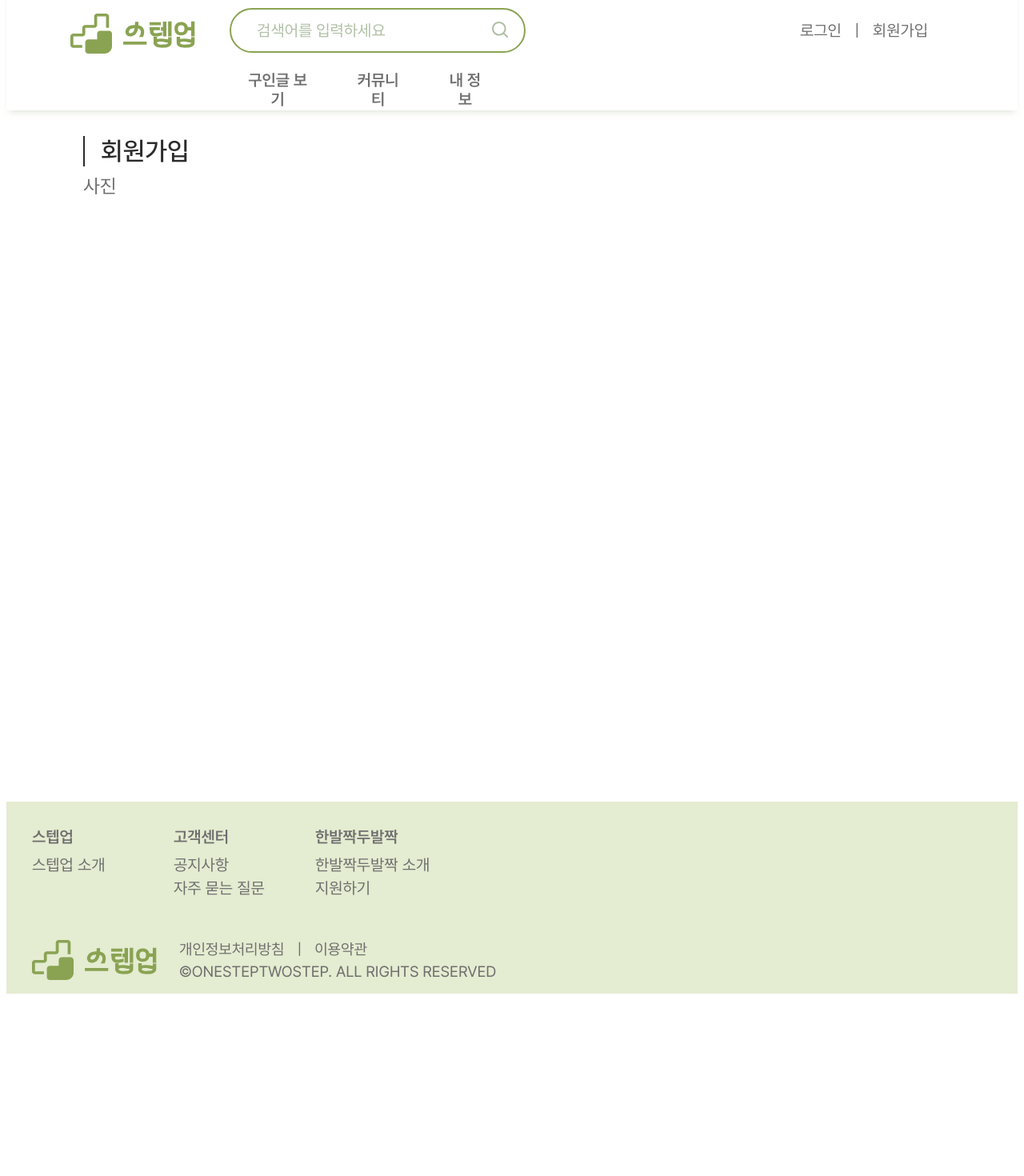
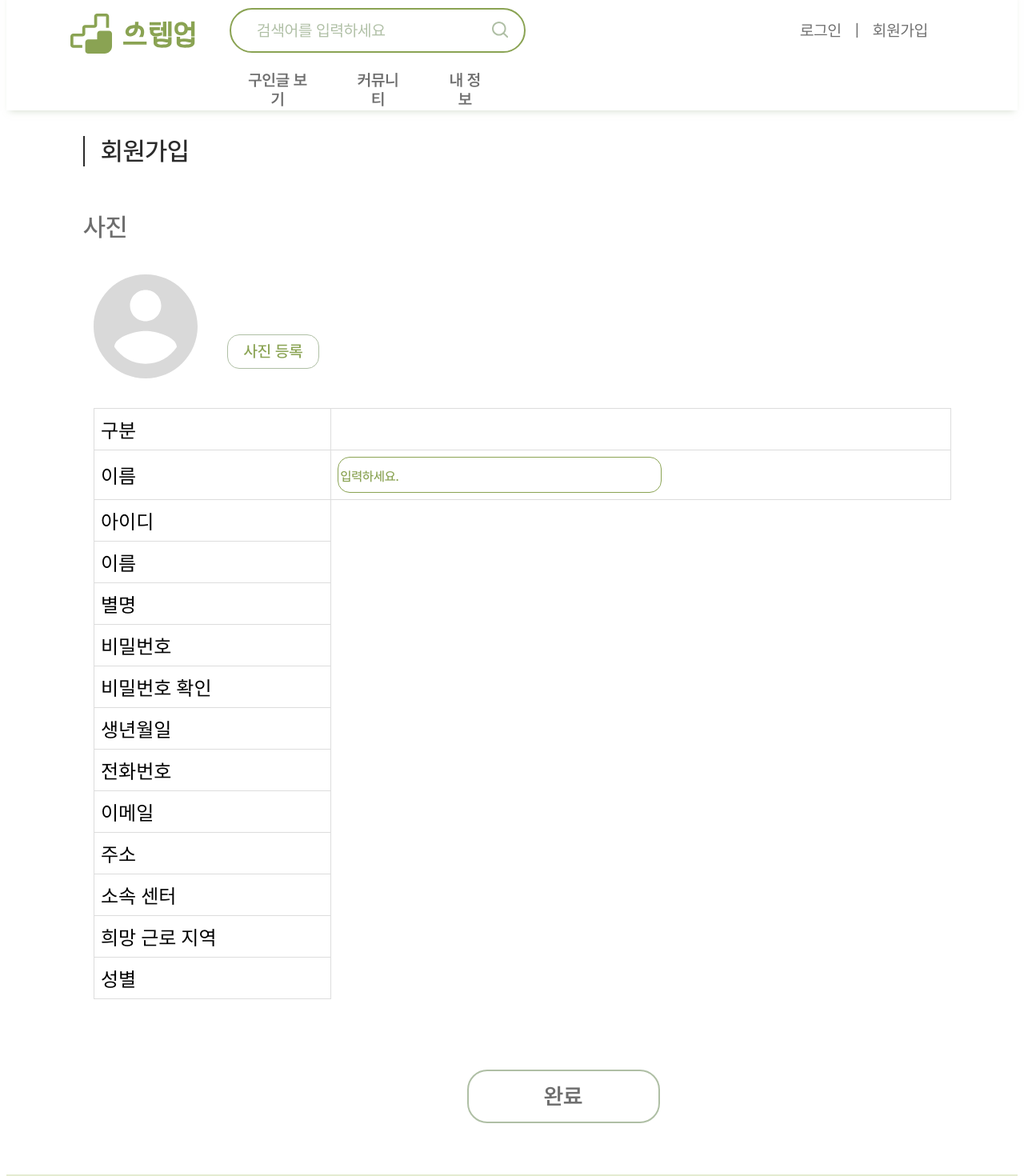
Before and after one commit to ICT-project-stepup/stepup-web, a React (Create React App) app: page /homelesssignin in a window 1280 px wide. Shown: the part 20-1490 px from the top of the page at 80% size. Before the commit the page ends 1270 px from the top, so only its background shows below. Built offline with nearby package versions, Linux system fonts and the light colour scheme.

Commit message:
Feat: 회원가입 화면 구현 중

```diff
--- a/src/pages/authentication/signin/HmlsSignIn.js
+++ b/src/pages/authentication/signin/HmlsSignIn.js
@@ -1,31 +1,195 @@
 import React from "react";
 import styled from "styled-components";
 import PageTitle from "../../../components/PageTitle";
+import { ReactComponent as ProfileIcon } from "../../../icons/ProfileIcon.svg";
+import RoundWhiteBtn from "../../../components/buttons/RoundWhiteBtn";
+import { useNavigate } from "react-router-dom";
 
 /* 예은 */
 export default function HmlsSignIn() {
+  const navigate = useNavigate();
+
+  const handlePicClick = () => {
+    navigate("/manageresume");
+  };
+
   return (
     <Container>
       <PageTitle text="회원가입" />
       <SubText>사진</SubText>
+      <DefaultPic>
+        <StyledProfile />
+        <RoundWhiteBtn
+          text="사진 등록"
+          onClick={handlePicClick}
+          style={{
+            boxSizing: "border-box",
+            width: "7.1875rem",
+            height: "2.6875rem",
+            borderRadius: "0.9375rem",
+            color: "#8AA353",
+
+            cursor: "pointer",
+            fontFamily: "Pretendard-Medium",
+
+            fontWeight: "500",
+            lineHeight: "1.4925rem",
+            position: "relative",
+            marginTop: "5.5rem",
+            marginLeft: "1.5rem",
+          }}
+        />
+      </DefaultPic>
+
+      <PostContent>
+        <RequirementsTable>
+          <tbody>
+            <tr>
+              <td>구분</td>
+              <td></td>
+            </tr>
+            <tr>
+              <td>이름</td>
+              <td>
+                <InputName placeholder="입력하세요." />
+              </td>
+            </tr>
+            <tr>
+              <td>아이디</td>
+            </tr>
+            <tr>
+              <td>이름</td>
+            </tr>
+            <tr>
+              <td>별명</td>
+            </tr>
+            <tr>
+              <td>비밀번호</td>
+            </tr>
+            <tr>
+              <td>비밀번호 확인</td>
+            </tr>
+            <tr>
+              <td>생년월일</td>
+            </tr>
+            <tr>
+              <td>전화번호</td>
+            </tr>
+            <tr>
+              <td>이메일</td>
+            </tr>
+            <tr>
+              <td>주소</td>
+            </tr>
+            <tr>
+              <td>소속 센터</td>
+            </tr>
+            <tr>
+              <td>희망 근로 지역</td>
+            </tr>
+            <tr>
+              <td>성별</td>
+            </tr>
+          </tbody>
+        </RequirementsTable>
+      </PostContent>
+      <BtnWrapper>
+        <RoundWhiteBtn
+          text="완료"
+          onClick={handlePicClick}
+          style={{
+            boxSizing: "border-box",
+            width: "15.0625rem",
+            height: "4.1875rem",
+
+            cursor: "pointer",
+            fontFamily: "Pretendard-SemiBold",
+            fontSize: "1.75rem",
+
+            fontWeight: "500",
+            border: "0.125rem solid #afbfa5",
+            lineHeight: "1.4925rem",
+            position: "relative",
+          }}
+        />
+      </BtnWrapper>
     </Container>
   );
 }
 
 const Container = styled.div`
   width: auto;
-  height: 52rem;
   display: block;
   align-items: flex-start;
   padding: 2rem 6rem 0 6rem;
 `;
 
 const SubText = styled.div`
-  font-family: "Pretendard-Regular";
-  font-size: 1.5rem;
+  font-family: "Pretendard-Medium";
+  font-size: 2rem;
   color: #6e6e6e;
-  margin-top: 3rem;
+  margin-top: 5.9375rem;
   width: 100%;
   display: flex;
   text-align: center;
 `;
+
+const DefaultPic = styled.div`
+  display: flex;
+  align-items: row;
+  margin-top: 1.6875rem;
+`;
+
+const StyledProfile = styled(ProfileIcon)`
+width: 143px
+height: 143px`;
+
+const PostContent = styled.div`
+  width: 100%;
+  height: auto;
+  padding: 1.5rem 0;
+  display: flex;
+  flex-direction: column;
+  align-items: flex-start;
+`;
+
+const RequirementsTable = styled.table`
+  width: 100%;
+  border-collapse: collapse;
+  margin-left: 0.8125rem;
+
+  td {
+    border: 1px solid #ddd;
+    padding: 0.5rem;
+    font-size: 1.5rem;
+    text-align: left;
+  }
+`;
+
+const BtnWrapper = styled.div`
+  width: 100%;
+  display: flex;
+  flex-direction: center;
+  align-items: center;
+  justify-content: center;
+  padding: 4rem;
+`;
+
+const InputName = styled.input`
+  box-sizing: border-box;
+  width: 25.3125rem;
+  height: 2.8125rem;
+  border: 1.5px solid #8aa353;
+  border-radius: 15px;
+  font-family: "Pretendard-Medium";
+  font-style: normal;
+  font-weight: 500;
+  font-size: 20px;
+  line-height: 24px;
+  color: #6e6e6e;
+
+  &::placeholder {
+    color: #8aa353;
+    font-size: 16px;
+  }
+`;
```
